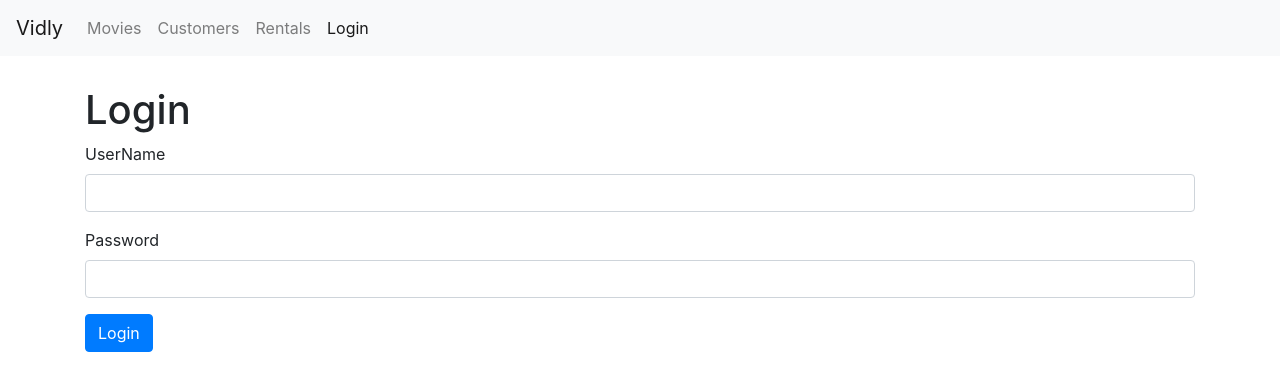
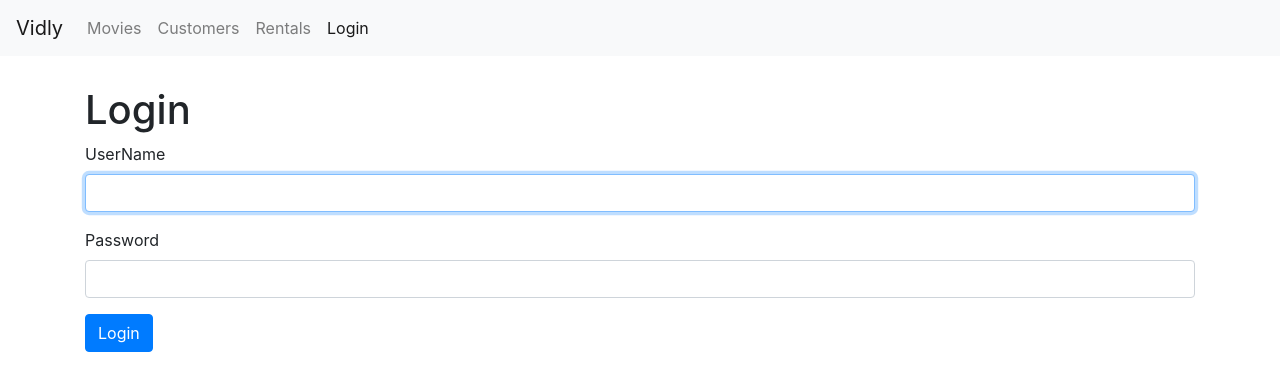
Before and after one commit to StevenVC-P/Videly, a React (Create React App) app: page /login in a window 1280 px wide. Shown: the top 390 px of the page. Built offline with nearby package versions, Linux system fonts and the light colour scheme.

Commit message:
added state and handlechange to loginform for username and password

```diff
--- a/src/components/loginForm.jsx
+++ b/src/components/loginForm.jsx
@@ -1,22 +1,56 @@
-import React from 'react';
+import React, { Component } from 'react';
 
-const LoginForm = () => {
+class LoginForm extends Component {
+    state= {
+        account: { username: '', password: ''}
+    }
+
+    handleSubmit = e => {
+        e.preventDefault();
+        console.log('Submited')
+    };
+
+    handleChange = ({currentTarget: input }) => {
+        const account = {...this.state.account}
+        account[input.name] = input.value;
+        this.setState({account});
+    }
+
+    render () {
+        const { account } = this.state;
+
         return(
             <div>
                 <h1>Login</h1>
-            <form>
+                <form onSubmit={this.handleSubmit}>
                     <div className="form-group">
                         <label htmlFor="username">UserName</label>
-                    <input id ="username" type="text" className="form-control" />
+                        <input
+                            autoFocus
+                            value = {account.username}
+                            onChange={this.handleChange}
+                            name="username"
+                            id ="username"
+                            type="text"
+                            className="form-control"
+                        />
                     </div>
                     <div className="form-group">
                         <label htmlFor="password">Password</label>
-                    <input id="password" type="text" className="form-control" />
+                        <input
+                            value= {account.password}
+                            onChange={this.handleChange}
+                            name="password"
+                            id="password"
+                            type="text"
+                            className="form-control"
+                        />
                     </div>
                     <button className="btn btn-primary">Login</button>
                 </form>
             </div>
         )
     }
+}
 
 export default LoginForm;
--- a/src/index.js
+++ b/src/index.js
@@ -1,6 +1,6 @@
 import React from 'react';
 import ReactDOM from 'react-dom';
-import { BrowserRouter, Routes, Route } from 'react-router-dom';
+import { BrowserRouter } from 'react-router-dom';
 import './index.css';
 import App from './App';
 import 'bootstrap/dist/css/bootstrap.css';
```
Lines whose indentation alone changed are shown as unchanged.
